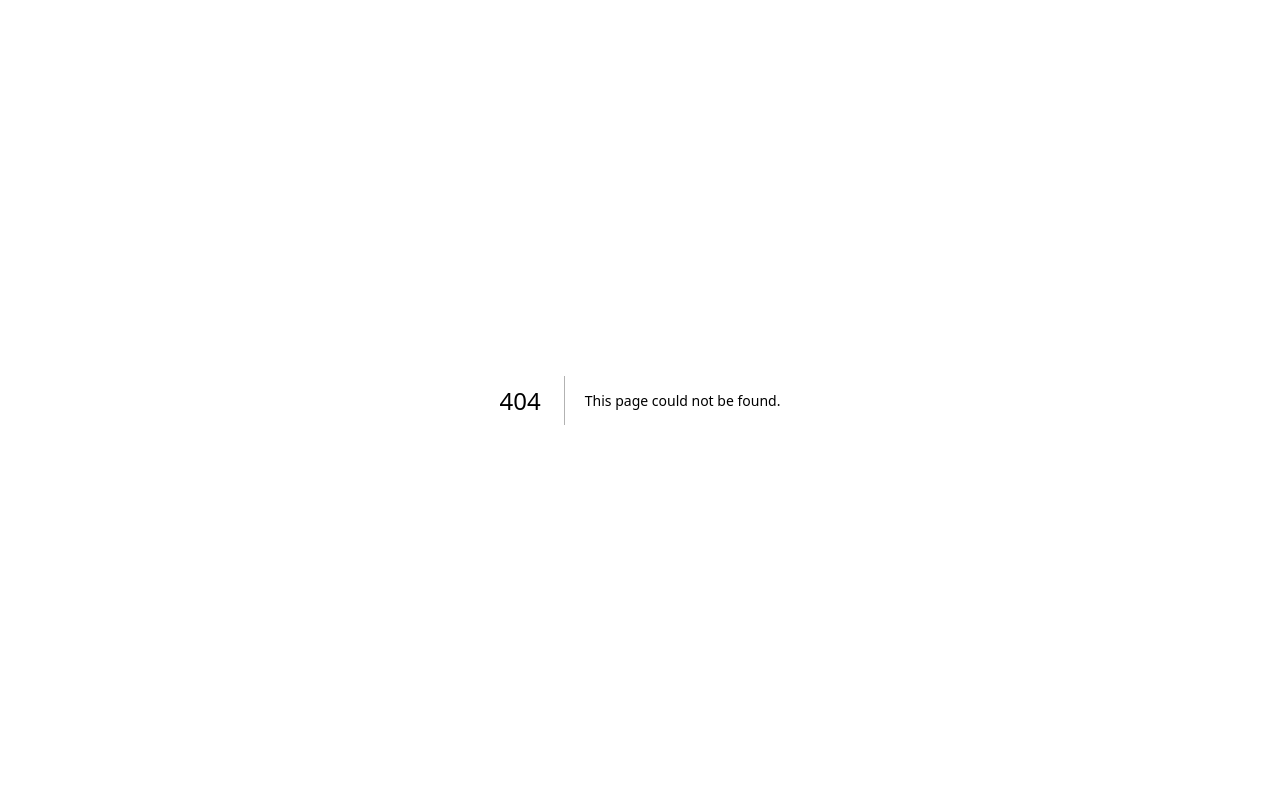
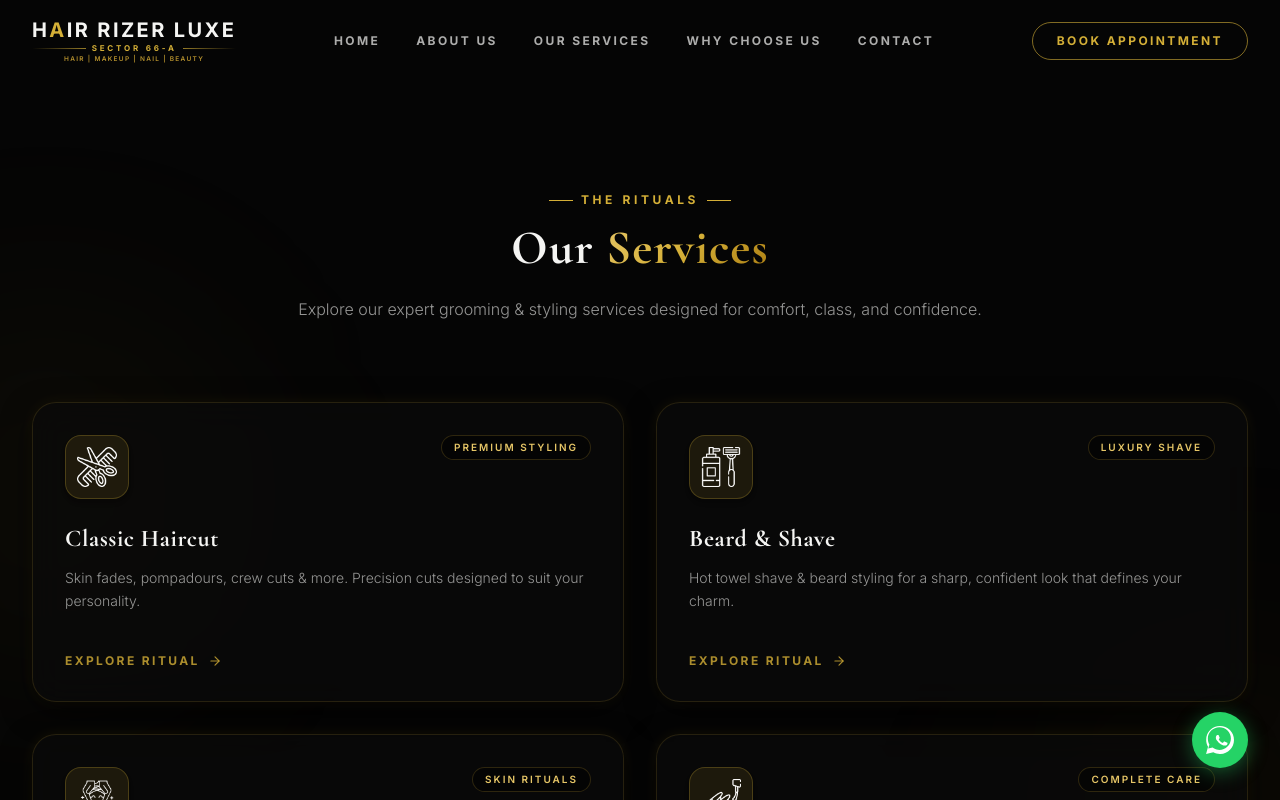
Before and after one commit to hotaeshwar/Hairraizersluxeportfolio, a Next.js app: page /services in a window 1280 px wide. Before the commit this address had no page. Shown: the top 800 px of the page. Built offline with nearby package versions, Linux system fonts and the light colour scheme.

Commit message:
Implement hash-free native Next.js routing and clean URLs

```diff
--- /dev/null
+++ b/src/app/about/page.js
@@ -0,0 +1,26 @@
+"use client";
+
+import React, { useState } from "react";
+import Navbar from "@/components/Navbar";
+import About from "@/components/About";
+import Footer from "@/components/Footer";
+import WhatsAppWidget from "@/components/WhatsAppWidget";
+import AppointmentModal from "@/components/AppointmentModal";
+
+export default function AboutPage() {
+  const [isBookingOpen, setIsBookingOpen] = useState(false);
+  const openBooking = () => setIsBookingOpen(true);
+  const closeBooking = () => setIsBookingOpen(false);
+
+  return (
+    <div className="relative min-h-screen bg-[#050505] text-[#f5f5f3] flex flex-col justify-between overflow-x-hidden font-sans">
+      <Navbar openBooking={openBooking} />
+      <main className="flex-1 flex flex-col justify-center pt-24 pb-12">
+        <About />
+      </main>
+      <WhatsAppWidget />
+      <AppointmentModal isOpen={isBookingOpen} onClose={closeBooking} />
+      <Footer />
+    </div>
+  );
+}
--- /dev/null
+++ b/src/app/contact/page.js
@@ -0,0 +1,26 @@
+"use client";
+
+import React, { useState } from "react";
+import Navbar from "@/components/Navbar";
+import Contact from "@/components/Contact";
+import Footer from "@/components/Footer";
+import WhatsAppWidget from "@/components/WhatsAppWidget";
+import AppointmentModal from "@/components/AppointmentModal";
+
+export default function ContactPage() {
+  const [isBookingOpen, setIsBookingOpen] = useState(false);
+  const openBooking = () => setIsBookingOpen(true);
+  const closeBooking = () => setIsBookingOpen(false);
+
+  return (
+    <div className="relative min-h-screen bg-[#050505] text-[#f5f5f3] flex flex-col justify-between overflow-x-hidden font-sans">
+      <Navbar openBooking={openBooking} />
+      <main className="flex-1 flex flex-col justify-center pt-24 pb-12">
+        <Contact openBooking={openBooking} />
+      </main>
+      <WhatsAppWidget />
+      <AppointmentModal isOpen={isBookingOpen} onClose={closeBooking} />
+      <Footer />
+    </div>
+  );
+}
--- /dev/null
+++ b/src/app/home/page.js
@@ -0,0 +1,68 @@
+"use client";
+
+import React, { useState } from "react";
+import Navbar from "@/components/Navbar";
+import Hero from "@/components/Hero";
+import About from "@/components/About";
+import Services from "@/components/Services";
+import WhyChooseUs from "@/components/WhyChooseUs";
+import Vision from "@/components/Vision";
+import Contact from "@/components/Contact";
+import Footer from "@/components/Footer";
+import WhatsAppWidget from "@/components/WhatsAppWidget";
+import AppointmentModal from "@/components/AppointmentModal";
+import ServiceModal from "@/components/ServiceModal";
+
+export default function HomePage() {
+  const [isBookingOpen, setIsBookingOpen] = useState(false);
+  const [activeService, setActiveService] = useState(null);
+  const [preselectedService, setPreselectedService] = useState("");
+
+  const openBooking = () => {
+    setPreselectedService("");
+    setIsBookingOpen(true);
+  };
+  const closeBooking = () => setIsBookingOpen(false);
+
+  return (
+    <div className="relative min-h-screen bg-[#050505] text-[#f5f5f3] flex flex-col justify-between overflow-x-hidden font-sans">
+      {/* Global Scroll-to-Top Overlay & Navigation */}
+      <Navbar openBooking={openBooking} />
+
+      <main className="flex-1 flex flex-col">
+        {/* Sections */}
+        <Hero openBooking={openBooking} />
+        <About />
+        <Services onExplore={(service) => setActiveService(service)} />
+        <WhyChooseUs />
+        <Vision />
+        <Contact openBooking={openBooking} />
+      </main>
+
+      {/* Floating WhatsApp Chat Widget */}
+      <WhatsAppWidget />
+
+      {/* Appointment Popup Modal */}
+      <AppointmentModal
+        isOpen={isBookingOpen}
+        onClose={closeBooking}
+        preselectedService={preselectedService}
+      />
+
+      {/* Global Footer */}
+      <Footer />
+
+      {activeService && (
+        <ServiceModal
+          service={activeService}
+          onClose={() => setActiveService(null)}
+          onBook={() => {
+            setPreselectedService(activeService.title);
+            setActiveService(null);
+            setIsBookingOpen(true);
+          }}
+        />
+      )}
+    </div>
+  );
+}
--- a/src/app/page.js
+++ b/src/app/page.js
@@ -28,6 +28,12 @@ export default function Home() {
   const closeBooking = () => setIsBookingOpen(false);
 
   useEffect(() => {
+    const hasSplashShown = typeof window !== "undefined" && sessionStorage.getItem("splash_shown");
+    if (hasSplashShown) {
+      setShowSplash(false);
+      return;
+    }
+
     // Start fading out after 2.0 seconds
     const fadeTimer = setTimeout(() => {
       setIsFadingOut(true);
@@ -36,6 +42,9 @@ export default function Home() {
     // Unmount completely after 2.6 seconds (allowing 600ms transition time)
     const removeTimer = setTimeout(() => {
       setShowSplash(false);
+      if (typeof window !== "undefined") {
+        sessionStorage.setItem("splash_shown", "true");
+      }
     }, 2600);
 
     return () => {
--- /dev/null
+++ b/src/app/services/page.js
@@ -0,0 +1,49 @@
+"use client";
+
+import React, { useState } from "react";
+import Navbar from "@/components/Navbar";
+import Services from "@/components/Services";
+import ServiceModal from "@/components/ServiceModal";
+import Footer from "@/components/Footer";
+import WhatsAppWidget from "@/components/WhatsAppWidget";
+import AppointmentModal from "@/components/AppointmentModal";
+
+export default function ServicesPage() {
+  const [isBookingOpen, setIsBookingOpen] = useState(false);
+  const [activeService, setActiveService] = useState(null);
+  const [preselectedService, setPreselectedService] = useState("");
+
+  const openBooking = () => {
+    setPreselectedService("");
+    setIsBookingOpen(true);
+  };
+  const closeBooking = () => setIsBookingOpen(false);
+
+  return (
+    <div className="relative min-h-screen bg-[#050505] text-[#f5f5f3] flex flex-col justify-between overflow-x-hidden font-sans">
+      <Navbar openBooking={openBooking} />
+      <main className="flex-1 flex flex-col justify-center pt-24 pb-12">
+        <Services onExplore={(service) => setActiveService(service)} />
+      </main>
+      <WhatsAppWidget />
+      <AppointmentModal
+        isOpen={isBookingOpen}
+        onClose={closeBooking}
+        preselectedService={preselectedService}
+      />
+      <Footer />
+
+      {activeService && (
+        <ServiceModal
+          service={activeService}
+          onClose={() => setActiveService(null)}
+          onBook={() => {
+            setPreselectedService(activeService.title);
+            setActiveService(null);
+            setIsBookingOpen(true);
+          }}
+        />
+      )}
+    </div>
+  );
+}
--- /dev/null
+++ b/src/app/why-choose-us/page.js
@@ -0,0 +1,26 @@
+"use client";
+
+import React, { useState } from "react";
+import Navbar from "@/components/Navbar";
+import WhyChooseUs from "@/components/WhyChooseUs";
+import Footer from "@/components/Footer";
+import WhatsAppWidget from "@/components/WhatsAppWidget";
+import AppointmentModal from "@/components/AppointmentModal";
+
+export default function WhyChooseUsPage() {
+  const [isBookingOpen, setIsBookingOpen] = useState(false);
+  const openBooking = () => setIsBookingOpen(true);
+  const closeBooking = () => setIsBookingOpen(false);
+
+  return (
+    <div className="relative min-h-screen bg-[#050505] text-[#f5f5f3] flex flex-col justify-between overflow-x-hidden font-sans">
+      <Navbar openBooking={openBooking} />
+      <main className="flex-1 flex flex-col justify-center pt-24 pb-12">
+        <WhyChooseUs />
+      </main>
+      <WhatsAppWidget />
+      <AppointmentModal isOpen={isBookingOpen} onClose={closeBooking} />
+      <Footer />
+    </div>
+  );
+}
--- a/src/components/Navbar.jsx
+++ b/src/components/Navbar.jsx
@@ -26,11 +26,11 @@ export default function Navbar({ openBooking }) {
   }, []);
 
   const navLinks = [
-    { name: "Home", href: "/#home" },
-    { name: "About Us", href: "/#about" },
-    { name: "Our Services", href: "/#services" },
-    { name: "Why Choose Us", href: "/#why-choose-us" },
-    { name: "Contact", href: "/#contact" },
+    { name: "Home", href: "/" },
+    { name: "About Us", href: "/about" },
+    { name: "Our Services", href: "/services" },
+    { name: "Why Choose Us", href: "/why-choose-us" },
+    { name: "Contact", href: "/contact" },
   ];
 
   // Static navbar render before hydration to completely avoid SSR discrepancies
```
